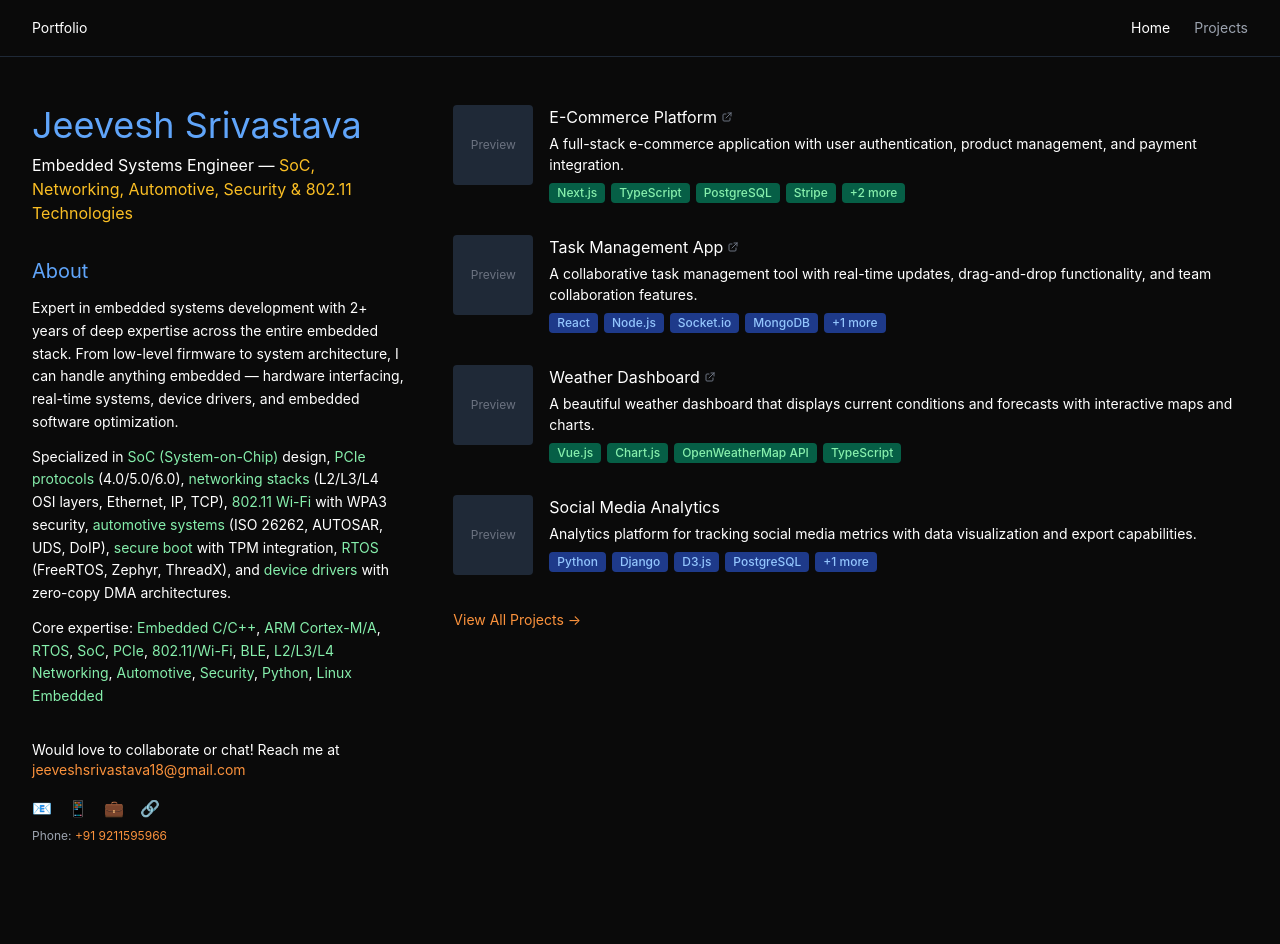
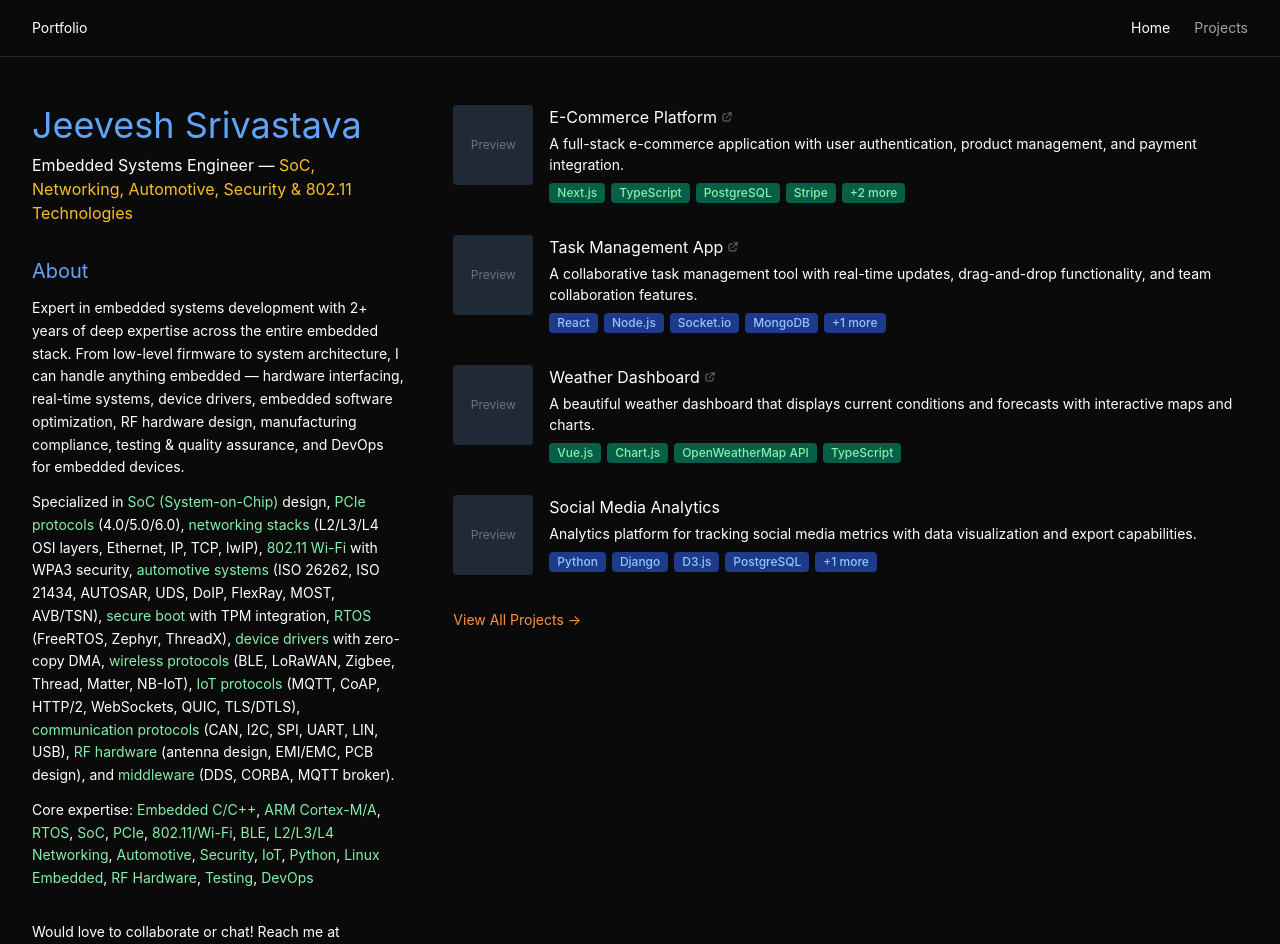
Before and after one commit to jk1806/my-portfolio, a Next.js app: page / in a window 1280 px wide. Shown: the top 944 px of the page. Built offline with nearby package versions, Linux system fonts and the light colour scheme.

Commit message:
Add all missing technologies from repo: wireless protocols, IoT protocols, communication protocols, RF hardware, middleware, manufacturing compliance, testing

```diff
--- a/app/layout.tsx
+++ b/app/layout.tsx
@@ -4,7 +4,7 @@ import Navbar from '@/components/Navbar'
 
 export const metadata: Metadata = {
   title: 'Jeevesh Srivastava | Embedded Systems Engineer',
-  description: 'Expert in embedded systems with 2+ years experience. Specialized in SoC design, PCIe protocols, networking stacks (L2/L3/L4), 802.11 Wi-Fi, automotive systems (ISO 26262, AUTOSAR), secure boot, RTOS, and device drivers. Technologies: Embedded C/C++, ARM Cortex, RTOS, Python, Linux Embedded.',
+  description: 'Expert in embedded systems with 2+ years experience. Specialized in SoC design, PCIe protocols, networking stacks (L2/L3/L4), 802.11 Wi-Fi, automotive systems (ISO 26262, ISO 21434, AUTOSAR), secure boot, RTOS, device drivers, wireless protocols (BLE, LoRaWAN, Zigbee, Thread, Matter), IoT protocols (MQTT, CoAP, QUIC), RF hardware, and manufacturing compliance. Technologies: Embedded C/C++, ARM Cortex, RTOS, Python, Linux Embedded.',
 }
 
 export default function RootLayout({
--- a/app/page.tsx
+++ b/app/page.tsx
@@ -27,20 +27,26 @@ export default function Home() {
               <p className="text-sm text-white leading-relaxed mb-3">
                 Expert in embedded systems development with 2+ years of deep expertise across the entire embedded stack.
                 From low-level firmware to system architecture, I can handle anything embedded — hardware interfacing,
-                real-time systems, device drivers, and embedded software optimization.
+                real-time systems, device drivers, embedded software optimization, RF hardware design, manufacturing compliance,
+                testing & quality assurance, and DevOps for embedded devices.
               </p>
               <p className="text-sm text-white leading-relaxed mb-3">
                 Specialized in <span className="text-[#86efac]">SoC (System-on-Chip)</span> design,
                 <span className="text-[#86efac]"> PCIe protocols</span> (4.0/5.0/6.0),
-                <span className="text-[#86efac]"> networking stacks</span> (L2/L3/L4 OSI layers, Ethernet, IP, TCP),
+                <span className="text-[#86efac]"> networking stacks</span> (L2/L3/L4 OSI layers, Ethernet, IP, TCP, lwIP),
                 <span className="text-[#86efac]"> 802.11 Wi-Fi</span> with WPA3 security,
-                <span className="text-[#86efac]"> automotive systems</span> (ISO 26262, AUTOSAR, UDS, DoIP),
+                <span className="text-[#86efac]"> automotive systems</span> (ISO 26262, ISO 21434, AUTOSAR, UDS, DoIP, FlexRay, MOST, AVB/TSN),
                 <span className="text-[#86efac]"> secure boot</span> with TPM integration,
-                <span className="text-[#86efac]"> RTOS</span> (FreeRTOS, Zephyr, ThreadX), and
-                <span className="text-[#86efac]"> device drivers</span> with zero-copy DMA architectures.
+                <span className="text-[#86efac]"> RTOS</span> (FreeRTOS, Zephyr, ThreadX),
+                <span className="text-[#86efac]"> device drivers</span> with zero-copy DMA,
+                <span className="text-[#86efac]"> wireless protocols</span> (BLE, LoRaWAN, Zigbee, Thread, Matter, NB-IoT),
+                <span className="text-[#86efac]"> IoT protocols</span> (MQTT, CoAP, HTTP/2, WebSockets, QUIC, TLS/DTLS),
+                <span className="text-[#86efac]"> communication protocols</span> (CAN, I2C, SPI, UART, LIN, USB),
+                <span className="text-[#86efac]"> RF hardware</span> (antenna design, EMI/EMC, PCB design), and
+                <span className="text-[#86efac]"> middleware</span> (DDS, CORBA, MQTT broker).
               </p>
               <p className="text-sm text-white leading-relaxed">
-                Core expertise: <span className="text-[#86efac]">Embedded C/C++</span>, <span className="text-[#86efac]">ARM Cortex-M/A</span>, <span className="text-[#86efac]">RTOS</span>, <span className="text-[#86efac]">SoC</span>, <span className="text-[#86efac]">PCIe</span>, <span className="text-[#86efac]">802.11/Wi-Fi</span>, <span className="text-[#86efac]">BLE</span>, <span className="text-[#86efac]">L2/L3/L4 Networking</span>, <span className="text-[#86efac]">Automotive</span>, <span className="text-[#86efac]">Security</span>, <span className="text-[#86efac]">Python</span>, <span className="text-[#86efac]">Linux Embedded</span>
+                Core expertise: <span className="text-[#86efac]">Embedded C/C++</span>, <span className="text-[#86efac]">ARM Cortex-M/A</span>, <span className="text-[#86efac]">RTOS</span>, <span className="text-[#86efac]">SoC</span>, <span className="text-[#86efac]">PCIe</span>, <span className="text-[#86efac]">802.11/Wi-Fi</span>, <span className="text-[#86efac]">BLE</span>, <span className="text-[#86efac]">L2/L3/L4 Networking</span>, <span className="text-[#86efac]">Automotive</span>, <span className="text-[#86efac]">Security</span>, <span className="text-[#86efac]">IoT</span>, <span className="text-[#86efac]">Python</span>, <span className="text-[#86efac]">Linux Embedded</span>, <span className="text-[#86efac]">RF Hardware</span>, <span className="text-[#86efac]">Testing</span>, <span className="text-[#86efac]">DevOps</span>
               </p>
             </div>
 
```
